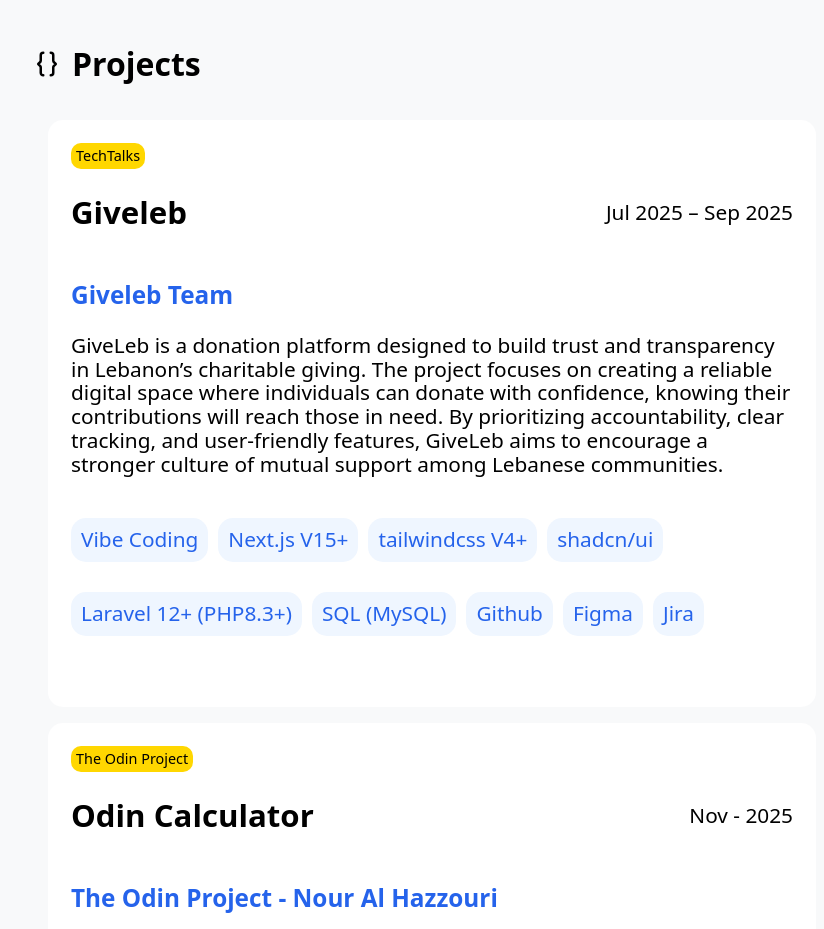
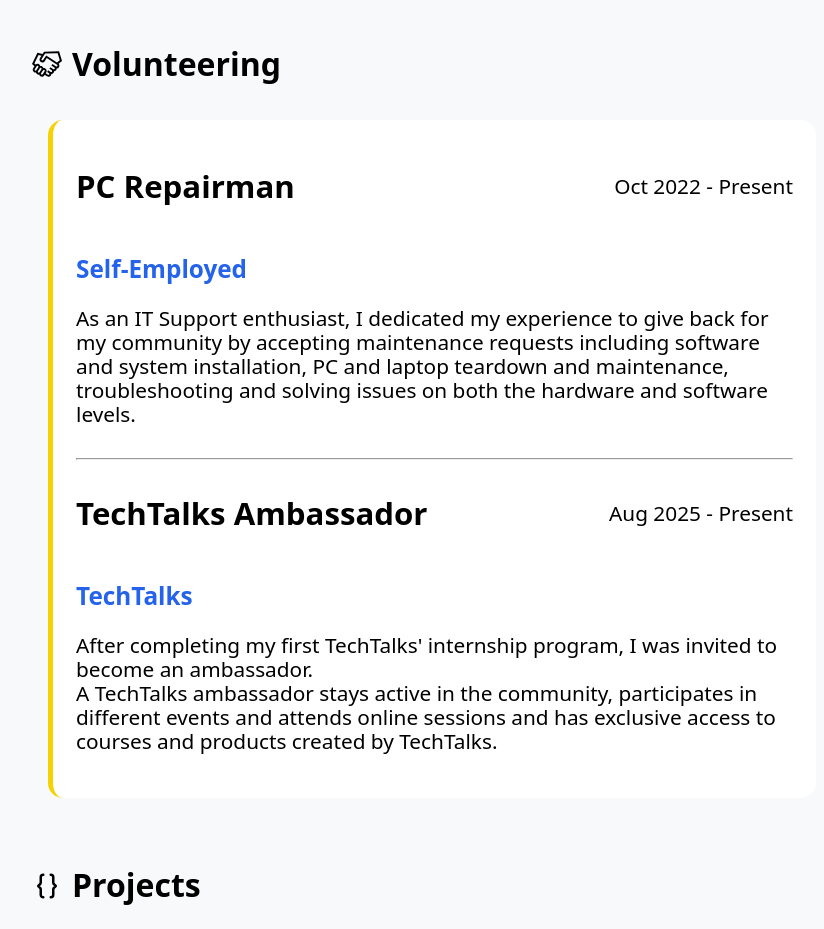
Before and after one commit to Nour-Al-Hazzouri/my-portfolio, a website: page pages/experience.html in a window 1280 px wide. Shown: the part 680-1609 px from the top of the page, without its empty margins (224-1048 px from the left). Drawn offline with nearby package versions, Linux system fonts and the light colour scheme.

Commit message:
Add Volunteering Section
Added the volunteering section in experience page
Updated left border to be in gold color

```diff
--- a/pages/experience.html
+++ b/pages/experience.html
@@ -30,6 +30,30 @@
                 </div>
                 <h3>TechTalks</h3>
                 <p>Experienced real-life professional workflow through working with a team in a tight deadline timeframe to deliver an MVP that is deployed and functional.<br>I had the opportunity to be the team leader and a part of the front-end team.<br>Used tools: Jira for project management, github for collaboration, figma for project design, google meet for meetings, and railway for deployment.</p>
+            </section>
+        </div>
+                <div class="title">
+            <img src="../assets/handshake-deal-svgrepo-com.svg" alt="">
+            <h1>Volunteering</h1>
+        </div>
+        <div class="card gold-formal">
+            <section>
+                <div class="date">
+                    <h2>PC Repairman</h2>
+                    <span>Oct 2022 - Present</span>
+                </div>
+                <h3>Self-Employed</h3>
+                <p>As an IT Support enthusiast, I dedicated my experience to give back for my community by accepting maintenance requests including software and system installation, PC and laptop teardown and maintenance, troubleshooting and solving issues on both the hardware and software levels. </p>
+            </section>
+            <hr>
+            <section>
+                <div class="date">
+                    <h2>TechTalks Ambassador</h2>
+                    <span>Aug 2025 - Present</span>
+                </div>
+                <h3>TechTalks</h3>
+                <p>After completing my first TechTalks' internship program, I was invited to become an ambassador.<br>A TechTalks ambassador stays active in the community, participates in different events and attends online sessions and has exclusive access to courses and products created by TechTalks.</p>
+
             </section>
         </div>
         <div class="title">
--- a/styles.css
+++ b/styles.css
@@ -7,6 +7,7 @@
     --gray-background: #F8F9FA;
     --white-background: #FFFFFF;
     --blue-background: #EFF6FF;
+    --primary-gold: rgb(246, 210, 4);
     --center: 0 auto;
     --card-radius: 15px;
     --card-margin-ver: 3rem;
@@ -158,6 +159,9 @@
 .formal{
     border-left: 5px var(--primary-blue) solid;
 }
+.gold-formal {
+    border-left: 5px var(--primary-gold) solid;
+}
 hr {
     width: 100%;
 }
@@ -187,7 +191,7 @@
     width: max-content;
     color: #000;
     border-radius: 10px;
-    background-color: gold;
+    background-color: var(--primary-gold);
     font-size: .9rem;
     font-weight: 500;
 }
```
Also changed, not shown: assets/handshake-deal-svgrepo-com.svg (added).
